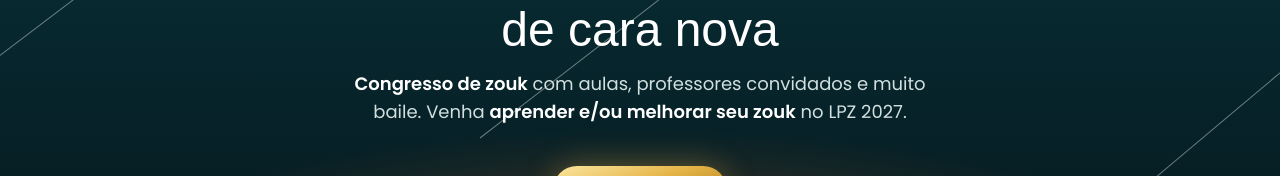
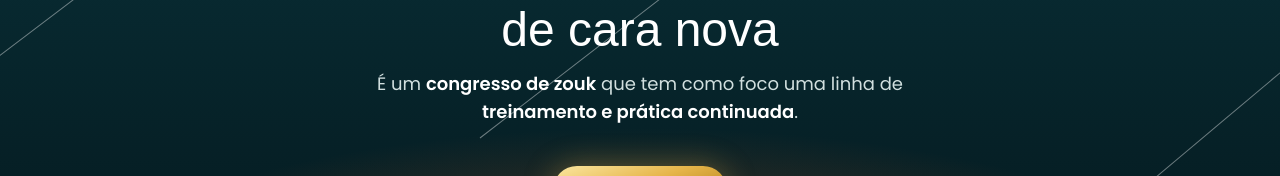
Before and after one commit to landimdispositivos-commits/LPZTraining_site, a Next.js app: page / in a window 1280 px wide. Shown: the part 391-567 px from the top of the page. Built offline with nearby package versions, Linux system fonts and the light colour scheme; no server answers; the database is empty; a web font is replaced by a local one.

Commit message:
Auto-save 2026-09-27 16:49:55

```diff
--- a/src/app/page.tsx
+++ b/src/app/page.tsx
@@ -88,10 +88,9 @@ export default async function Home() {
             </h1>
             <p className="mt-10 font-script text-4xl text-white sm:text-5xl">de cara nova</p>
             <p className="mx-auto mt-4 max-w-xl text-base text-mist/90 sm:text-lg">
-              <strong className="font-semibold text-white">Congresso de zouk</strong> com
-              aulas, professores convidados e muito baile. Venha{" "}
-              <strong className="font-semibold text-white">aprender e/ou melhorar seu zouk</strong>{" "}
-              no LPZ 2027.
+              É um <strong className="font-semibold text-white">congresso de zouk</strong> que
+              tem como foco uma linha de{" "}
+              <strong className="font-semibold text-white">treinamento e prática continuada</strong>.
             </p>
             <a
               href="#ingressos"
```
